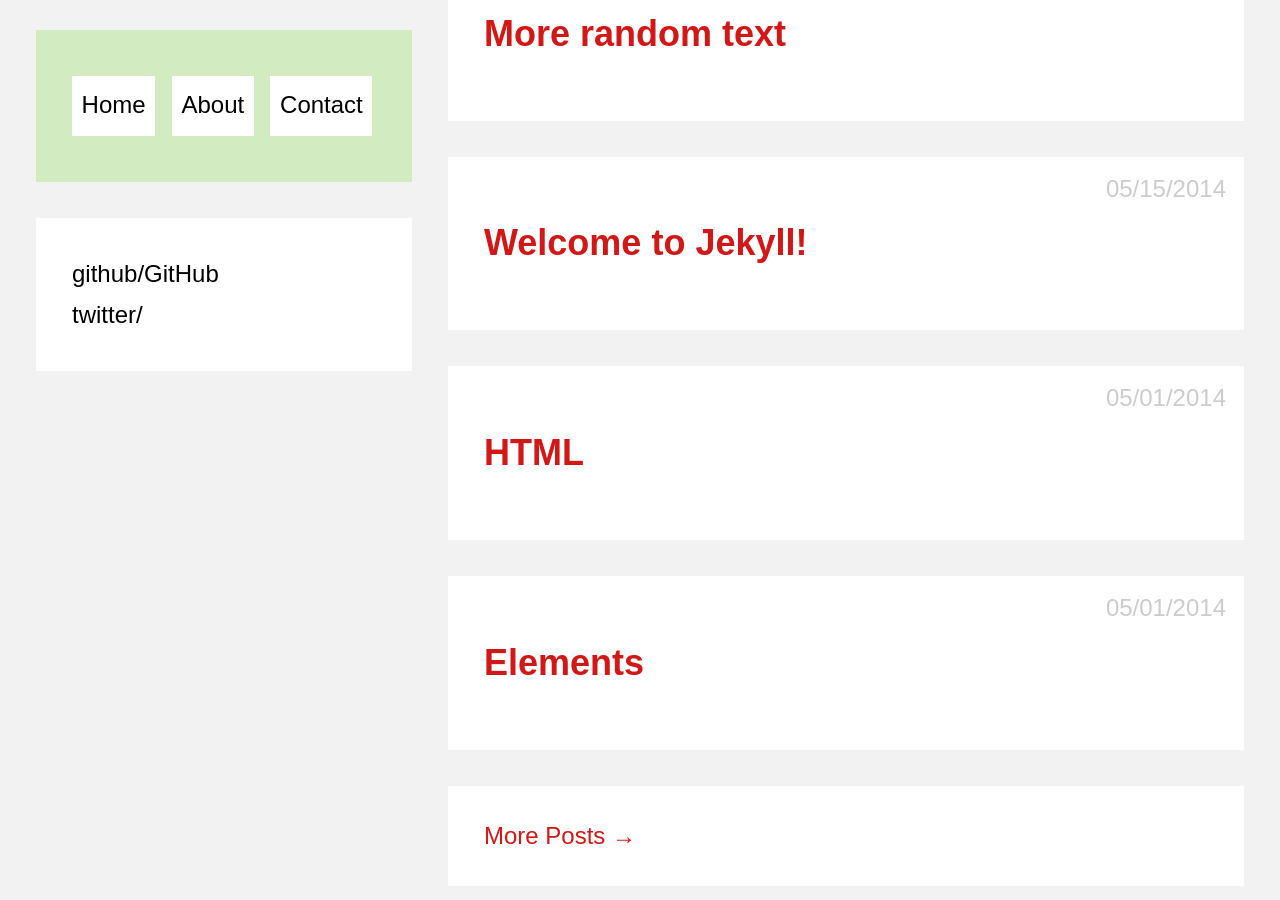
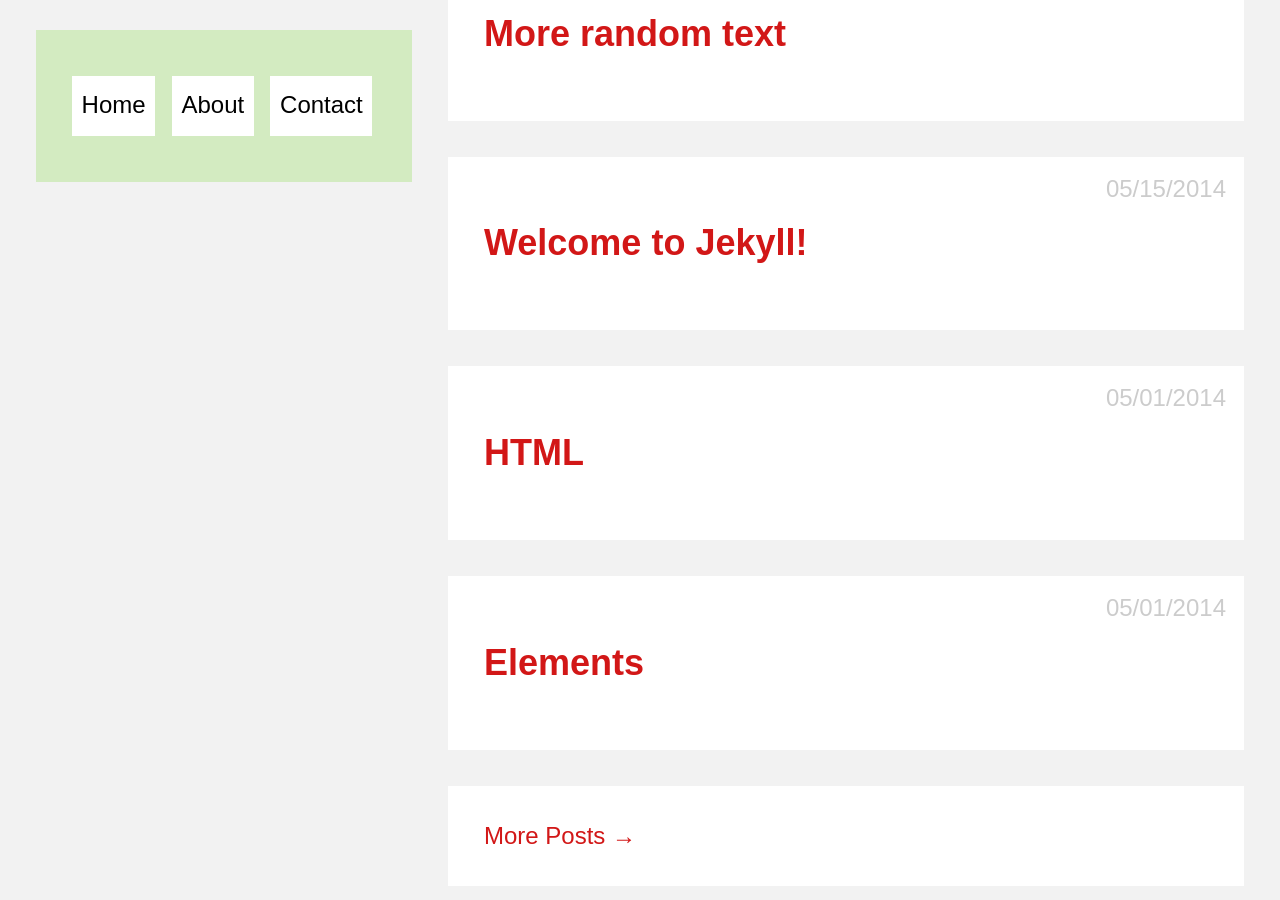
Before and after one commit to Hwei-esay/AdventureLog, a Jekyll site: the page built from index.html, in a window 1280 px wide and 900 px high, scrolled down 467 px. Built offline with Jekyll 4.4.1, drawn with Linux system fonts in a browser that asks for light colours.

Commit message:
Update header.html

```diff
--- a/_includes/header.html
+++ b/_includes/header.html
@@ -6,13 +6,13 @@
     {{ site.description }}
   </div>
   <nav class="module color4">
-    <a href="/">Home</a>
+    <a href="/AdventureLog/">Home</a>
     <a href="/about/">About</a>
     <a href="/contact/">Contact</a>
   </nav>
-  <div class="module color3">
-    github/{{ site.github }}
-    <br>twitter/{{ site.twitter }}
-    <br>{{ site.email }}
-  </div>
+<!--  <div class="module color3">-->
+<!--    github/{{ site.github }}-->
+<!--    <br>twitter/{{ site.twitter }}-->
+<!--    <br>{{ site.email }}-->
+<!--  </div>-->
 </aside>
```
